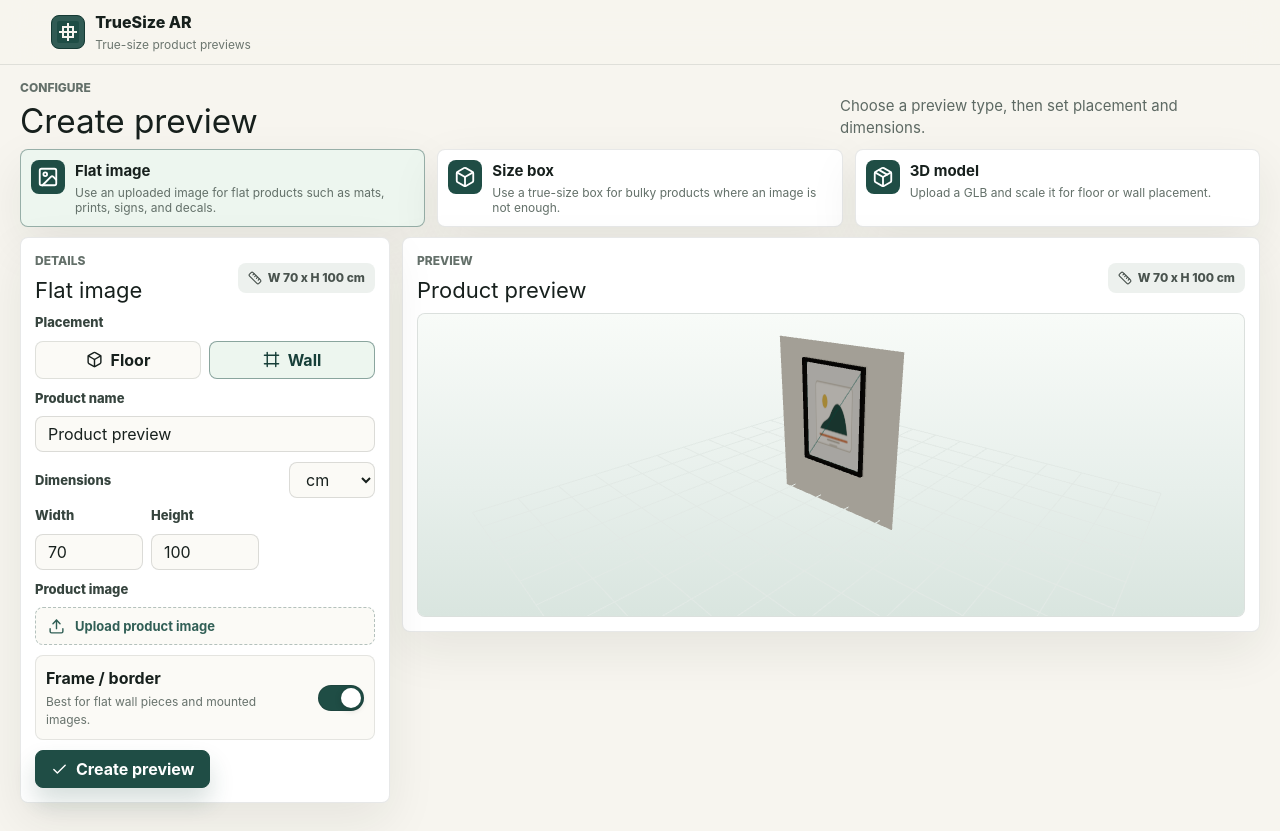
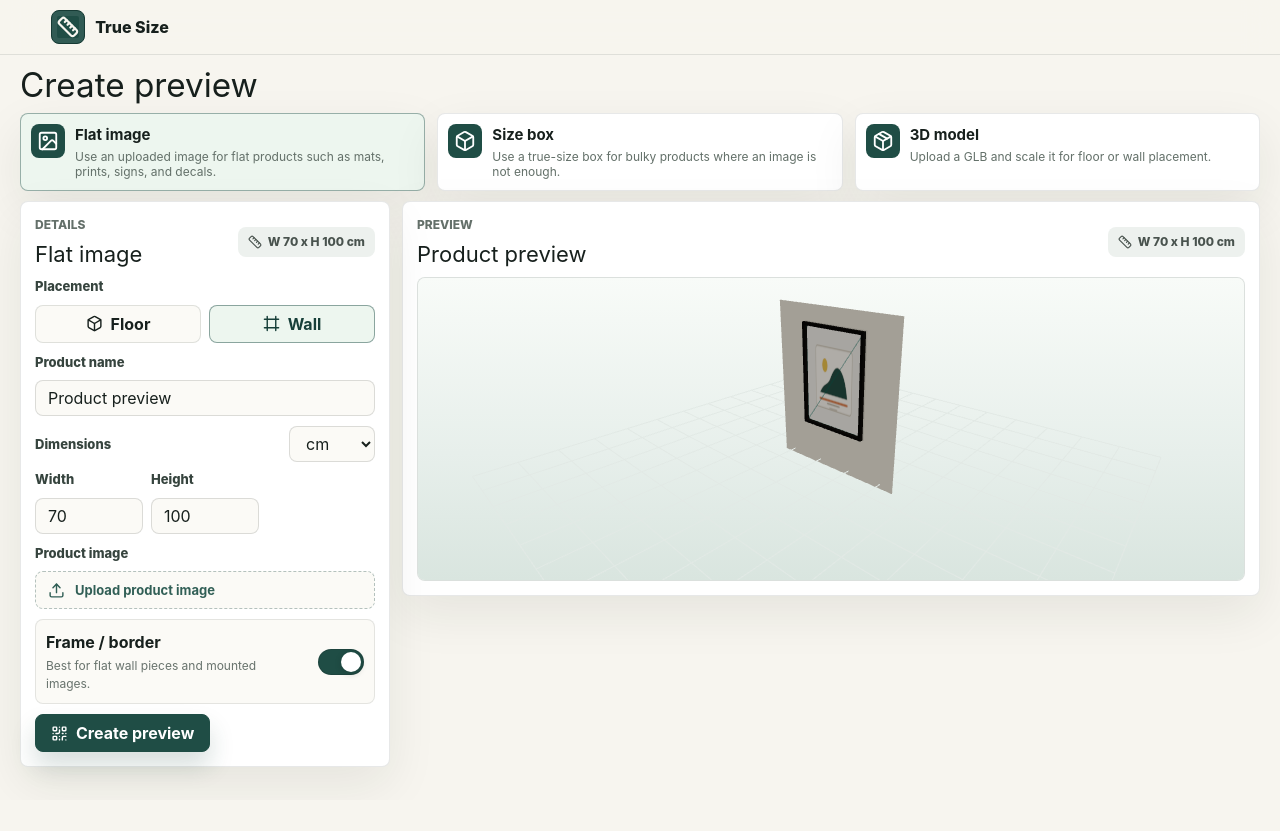
Before and after one commit to schadm6565/truesize-ar, a React (Vite) app: page / in a window 1280 px wide. After the commit the page ends 800 px from the top, so only its background shows below. Built offline with nearby package versions, Linux system fonts and the light colour scheme.

Commit message:
simplify header copy

```diff
--- a/src/App.tsx
+++ b/src/App.tsx
@@ -2,7 +2,6 @@ import { Canvas, useLoader, useThree } from "@react-three/fiber";
 import { Edges, OrbitControls, PerspectiveCamera, useGLTF } from "@react-three/drei";
 import {
   Box,
-  Check,
   Copy,
   Camera,
   Frame,
@@ -25,6 +24,28 @@ const SHARE_ORIGIN = "https://truesize.builtbychad.com";
 type PreviewMethod = "flat" | "box" | "model";
 type Placement = "floor" | "wall";
 type DimensionField = "width" | "height" | "depth";
+type NativeXrMode = "starting" | "tracking" | "placed" | "fallback" | "error";
+
+type NativeXrHitTestSource = {
+  cancel?: () => void;
+};
+
+type NativeXrReferenceSpace = object;
+
+type NativeXrHitTestResult = {
+  getPose: (space: NativeXrReferenceSpace) => { transform: { matrix: Float32Array } } | null;
+};
+
+type NativeXrFrame = {
+  getHitTestResults: (source: NativeXrHitTestSource) => NativeXrHitTestResult[];
+};
+
+type NativeXrSession = {
+  addEventListener: (type: "end", listener: () => void) => void;
+  end: () => Promise<void>;
+  requestHitTestSource: (options: { space: NativeXrReferenceSpace }) => Promise<NativeXrHitTestSource>;
+  requestReferenceSpace: (type: "local" | "viewer") => Promise<NativeXrReferenceSpace>;
+};
 
 type DraftPreview = {
   id: string;
@@ -313,7 +334,6 @@ function defaultsFor(method: PreviewMethod, placement: Placement): Partial<Draft
 
 function App() {
   const [product, setProduct] = useState<DraftPreview>(loadPreview);
-  const [saved, setSaved] = useState(false);
   const [handoffOpen, setHandoffOpen] = useState(false);
   const [cameraPreviewOpen, setCameraPreviewOpen] = useState(false);
   const glbObjectUrlRef = useRef<string | null>(null);
@@ -379,14 +399,7 @@ function App() {
     updateProduct({ glbName: file.name, glbUrl });
   };
 
-  const savePreview = () => {
-    setSaved(true);
-    window.setTimeout(() => setSaved(false), 1600);
-  };
-
   const createPreview = async () => {
-    savePreview();
-
     if (isMobileDevice()) {
       setCameraPreviewOpen(true);
       return;
@@ -400,13 +413,10 @@ function App() {
       <header className="topbar">
         <div className="brand-lockup">
           <span className="brand-mark" aria-hidden="true">
-            <span />
-            <span />
-            <span />
+            <Ruler size={22} strokeWidth={2.4} />
           </span>
           <span>
-            <strong>TrueSize AR</strong>
-            <small>True-size product previews</small>
+            <strong>True Size</strong>
           </span>
         </div>
       </header>
@@ -414,12 +424,8 @@ function App() {
       <main className="simple-shell">
         <section className="intro-panel">
           <div>
-            <p className="eyebrow">Configure</p>
             <h1>Create preview</h1>
           </div>
-          <p>
-            Choose a preview type, then set placement and dimensions.
-          </p>
         </section>
 
         <section className="mode-grid" aria-label="Preview method">
@@ -447,7 +453,6 @@ function App() {
         <section className="workspace-grid">
           <ConfiguratorPanel
             product={product}
-            saved={saved}
             onGlbUpload={handleGlbUpload}
             onImageUpload={handleImageUpload}
             onPlacementChange={setPlacement}
@@ -487,7 +492,6 @@ function App() {
 
 function ConfiguratorPanel({
   product,
-  saved,
   onGlbUpload,
   onImageUpload,
   onPlacementChange,
@@ -496,7 +500,6 @@ function ConfiguratorPanel({
   onUpdateDimension,
 }: {
   product: DraftPreview;
-  saved: boolean;
   onGlbUpload: (event: ChangeEvent<HTMLInputElement>) => void;
   onImageUpload: (event: ChangeEvent<HTMLInputElement>) => void;
   onPlacementChange: (placement: Placement) => void;
@@ -639,8 +642,8 @@ function ConfiguratorPanel({
 
       <div className="form-actions">
         <button className="primary-action" type="button" onClick={onCreatePreview}>
-          <Check size={17} />
-          {saved ? "Preview ready" : "Create preview"}
+          <QrCode size={17} />
+          Create preview
         </button>
       </div>
     </section>
--- a/src/styles.css
+++ b/src/styles.css
@@ -89,13 +89,6 @@ h2 {
   font-weight: 790;
 }
 
-.brand-lockup small {
-  display: block;
-  margin-top: 2px;
-  color: #6c766f;
-  font-size: 12px;
-}
-
 .brand-mark {
   position: relative;
   display: grid;
@@ -108,26 +101,8 @@ h2 {
   box-shadow: inset 0 0 0 5px rgba(255, 255, 255, 0.08);
 }
 
-.brand-mark span {
-  position: absolute;
-  background: #f7f5ef;
-}
-
-.brand-mark span:nth-child(1) {
-  width: 18px;
-  height: 2px;
-}
-
-.brand-mark span:nth-child(2) {
-  width: 2px;
-  height: 18px;
-}
-
-.brand-mark span:nth-child(3) {
-  width: 12px;
-  height: 12px;
-  border: 2px solid #f7f5ef;
-  background: transparent;
+.brand-mark svg {
+  color: #f7f5ef;
 }
 
 .simple-shell {
@@ -137,17 +112,7 @@ h2 {
 }
 
 .intro-panel {
-  display: grid;
-  grid-template-columns: minmax(0, 1.2fr) minmax(280px, 420px);
-  gap: 14px;
-  align-items: end;
   margin-bottom: 10px;
-}
-
-.intro-panel p:not(.eyebrow) {
-  color: #5d6963;
-  font-size: 15px;
-  line-height: 1.45;
 }
 
 .eyebrow {
```
